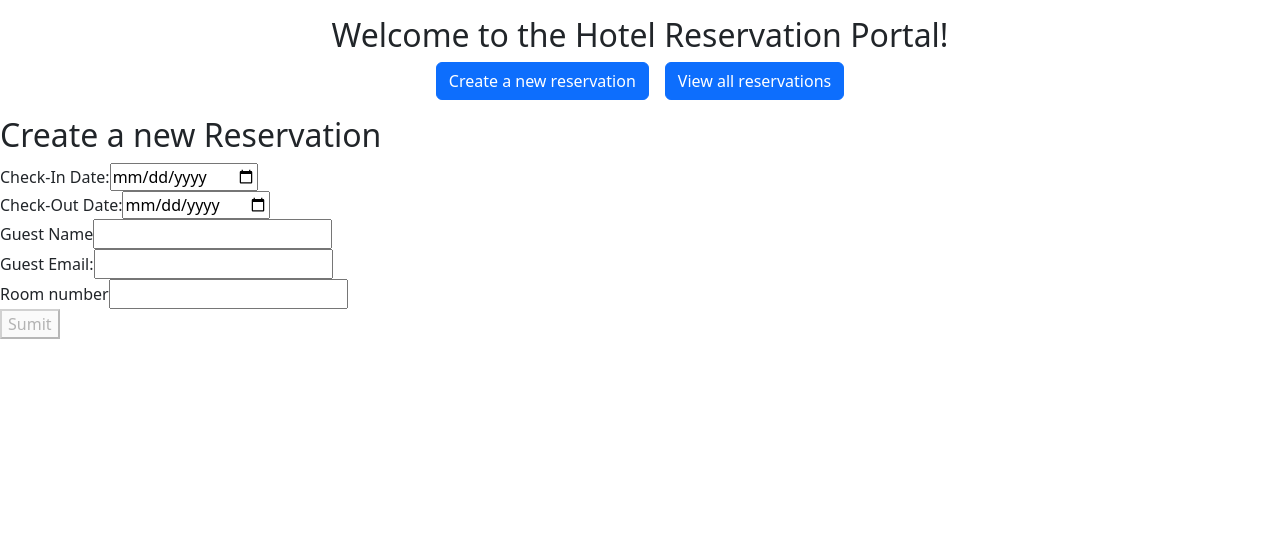
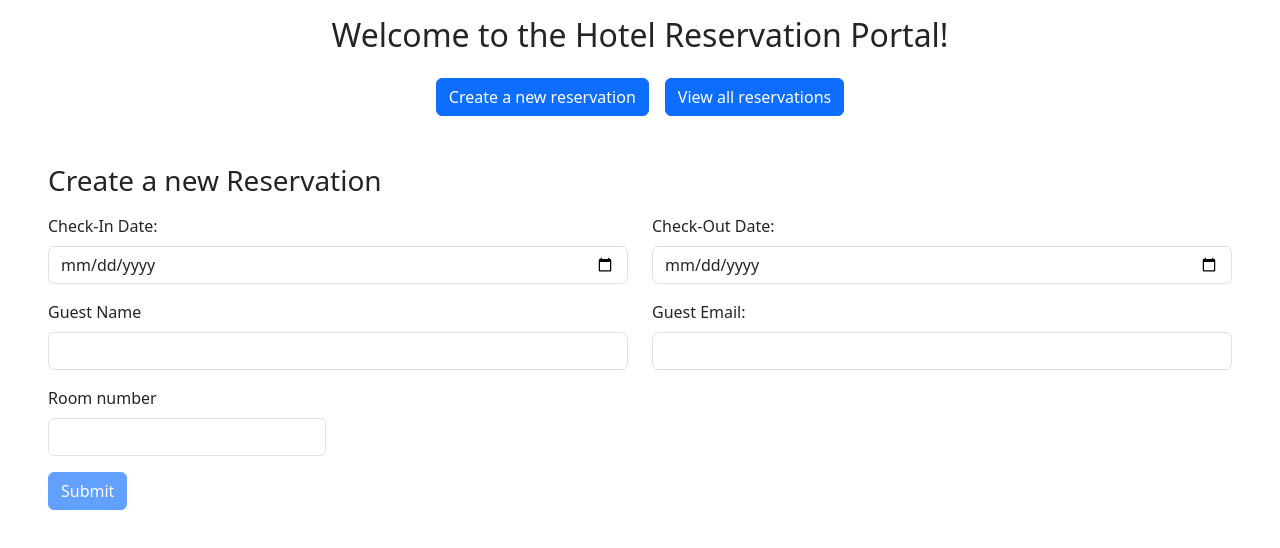
Before and after one commit to eelok/hotel-app-angular, an Angular app: page /new in a window 1280 px wide. Shown: the top 548 px of the page. Built offline with nearby package versions, Linux system fonts and the light colour scheme.

Commit message:
add style

```diff
--- a/src/app/home/home.component.html
+++ b/src/app/home/home.component.html
@@ -1,5 +1,5 @@
 <div class="text-center my-3">
-    <h2>Welcome to the Hotel Reservation Portal!</h2>
+    <h2 class="mb-4">Welcome to the Hotel Reservation Portal!</h2>
     <button class="btn btn-primary mx-2" [routerLink]="['/new']">Create a new reservation</button>
     <button class="btn btn-primary mx-2" [routerLink]="['/list']">View all reservations</button>
 </div>
--- a/src/app/reservation-form/reservation-form.component.html
+++ b/src/app/reservation-form/reservation-form.component.html
@@ -1,46 +1,56 @@
 <app-home></app-home>
-<h2>Create a new Reservation</h2>
+<div class="mx-5">
+    <h3 class="mt-5 mb-3">Create a new Reservation</h3>
     <form [formGroup]="reservationForm" (ngSubmit)="submitReservation()">
-    <div>
-        <label>Check-In Date:</label>
-        <input type="date" formControlName="checkInDate">
-        <div *ngIf="reservationForm.get('checkInDate')?.invalid
+        <div class="row mb-3">
+            <div class="col">
+                <label class="form-label">Check-In Date:</label>
+                <input class="form-control" type="date" formControlName="checkInDate">
+                <small class="text-danger" *ngIf="reservationForm.get('checkInDate')?.invalid
                     && reservationForm.get('checkInDate')?.touched">
                     Check-In Date is required
+                </small>
+            </div>
+            <div class="col">
+                <label class="form-label">Check-Out Date:</label>
+                <input class="form-control" type="date" formControlName="checkOutDate">
+                <small class="text-danger" *ngIf="reservationForm.get('checkOutDate')?.invalid
+                    && reservationForm.get('checkOutDate')?.touched">
+                    Check-Out Date is required
+                </small>
             </div>
         </div>
-    <div>
-        <label>Check-Out Date:</label>
-        <input type="date" formControlName="checkOutDate">
-        <div *ngIf="reservationForm.get('checkOutDate')?.invalid
-            && reservationForm.get('checkOutDate')?.touched">
-            Check-Out Date is required
+        <div class="row mb-3">
+            <div class="col">
+                <label class="form-label">Guest Name</label>
+                <input class="form-control" type="text" formControlName="guestName"/>
+                <small class="text-danger" *ngIf="reservationForm.get('guestName')?.invalid
+                    && reservationForm.get('guestName')?.touched">
+                    Guest Name is required
+                </small>
+            </div>
+
+            <div class="col">
+                <label class="form-label">Guest Email:</label>
+                <input class="form-control" type="email" formControlName="guestEmail"/>
+                <small class="text-danger" *ngIf="reservationForm.get('guestEmail')?.invalid
+                    && reservationForm.get('guestEmail')?.touched">
+                    Guest Email is required
+                </small>
             </div>
         </div>
 
-    <div>
-        <label>Guest Name</label>
-        <input type="text" formControlName="guestName"/>
-        <div *ngIf="reservationForm.get('guestName')?.invalid
-            && reservationForm.get('guestName')?.touched">
-            Guest Name is required</div>
+        <div class="row mb-3">
+            <div class="col-3">
+                <label class="form-label">Room number</label>
+                <input class="form-control" type="number" formControlName="roomNumber"/>
+                <small class="text-danger" *ngIf="reservationForm.get('roomNumber')?.invalid
+                    && reservationForm.get('roomNumber')?.touched">
+                    Room Number is required
+                </small>
+            </div>
         </div>
 
-    <div>
-        <label>Guest Email:</label>
-        <input type="email" formControlName="guestEmail"/>
-        <div *ngIf="reservationForm.get('guestEmail')?.invalid
-            && reservationForm.get('guestEmail')?.touched">
-            Guest Email is required</div>
+        <button class="btn btn-primary" type="submit" [disabled]="reservationForm.invalid">Submit</button>
+    </form>
 </div>
-
-    <div>
-        <label>Room number</label>
-        <input type="number" formControlName="roomNumber"/>
-        <div *ngIf="reservationForm.get('roomNumber')?.invalid
-            && reservationForm.get('roomNumber')?.touched">
-            Room Number is required</div>
-    </div>
-
-    <button type="submit" [disabled]="reservationForm.invalid">Sumit</button>
-</form>
--- a/src/app/reservation-list/reservation-list.component.html
+++ b/src/app/reservation-list/reservation-list.component.html
@@ -1,16 +1,33 @@
 <app-home></app-home>
-<h2>Reservation List</h2>
-<ul *ngIf="reservations.length; else noReservations">
-    <li *ngFor="let reservation of reservations">
-            Check-In: {{reservation.checkInDate}} <br>
-            Check-Out: {{reservation.checkOutDate}} <br>
-            Guest Email: {{reservation.guestName}} <br>
-            Guest Email: {{reservation.guestEmail}} <br>
-            Room Number: {{reservation.roomNumber}} <br>
-            <button (click)="deleteReservation(reservation.id)">Delete</button>
-            <button [routerLink]="['/edit', reservation.id]">Edit</button>
-    </li>
-</ul>
-<ng-template #noReservations >
-    <h2>You don't have any reservations!</h2>
-</ng-template>
+<div class="mx-5">
+    <h3 class="mt-5 mb-3">Reservation List</h3>
+    <ng-template #noReservations >
+        <h2>You don't have any reservations!</h2>
+    </ng-template>
+
+    <table class="table table-striped">
+        <thead>
+            <tr>
+                <th scope="col">Check-In</th>
+                <th scope="col">Check-Out</th>
+                <th scope="col">Guest Name</th>
+                <th scope="col">Guest Email</th>
+                <th scope="col">Room Number</th>
+                <th scope="col">Actions</th>
+            </tr>
+        </thead>
+        <tbody scope="row" *ngIf="reservations.length; else noReservations">
+            <tr *ngFor="let reservation of reservations">
+                <td>{{reservation.checkInDate}}</td>
+                <td>{{reservation.checkOutDate}}</td>
+                <td>{{reservation.guestName}}</td>
+                <td>{{reservation.guestEmail}}</td>
+                <td>{{reservation.roomNumber}}</td>
+                <td>
+                    <button class="btn btn-sm btn-danger mx-1" (click)="deleteReservation(reservation.id)">Delete</button>
+                    <button class="btn btn-sm btn-secondary mx-2" [routerLink]="['/edit', reservation.id]">Edit</button>
+                </td>
+            </tr>
+        </tbody>
+    </table>
+</div>
```
Lines whose indentation alone changed are shown as unchanged.
